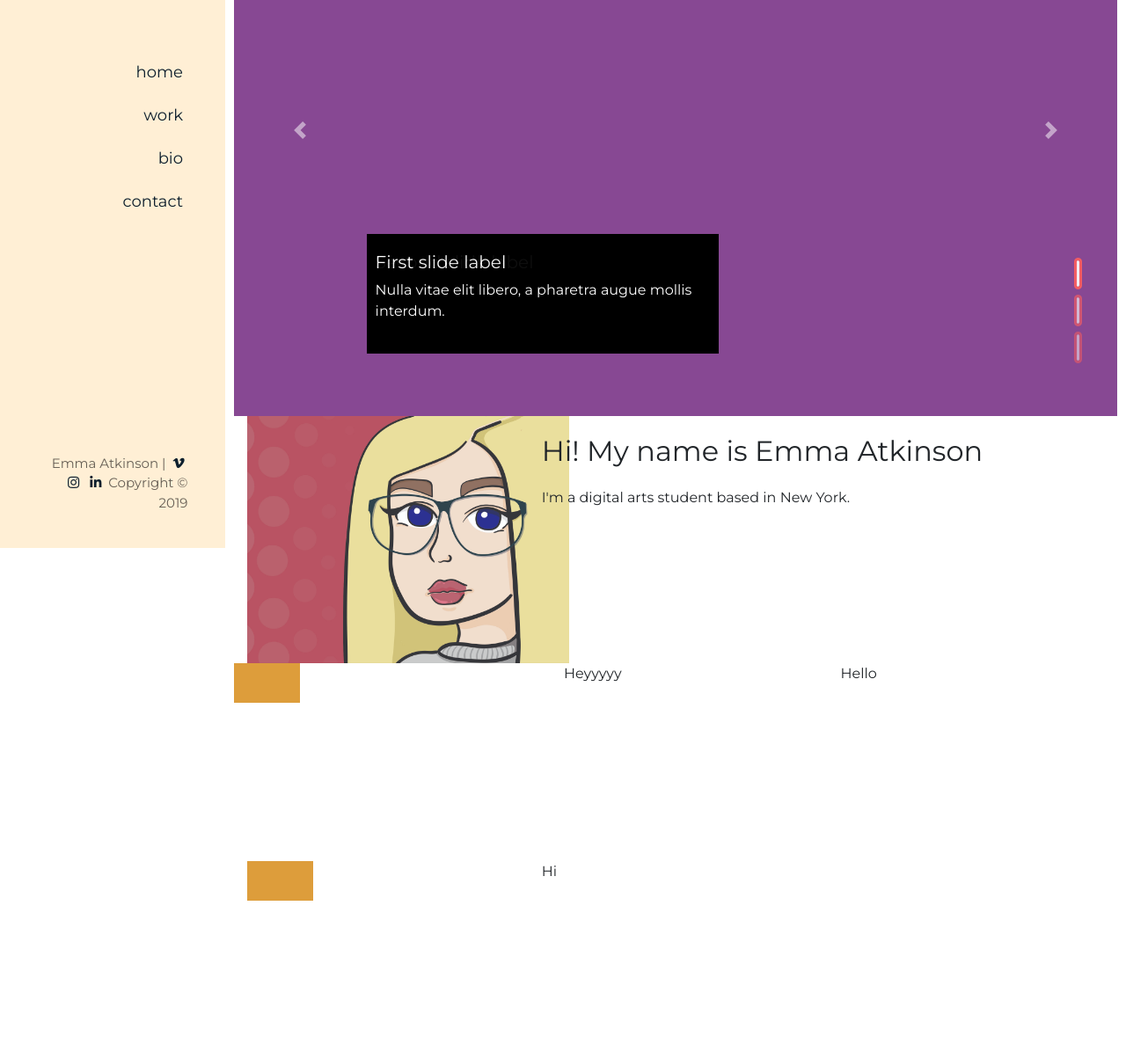
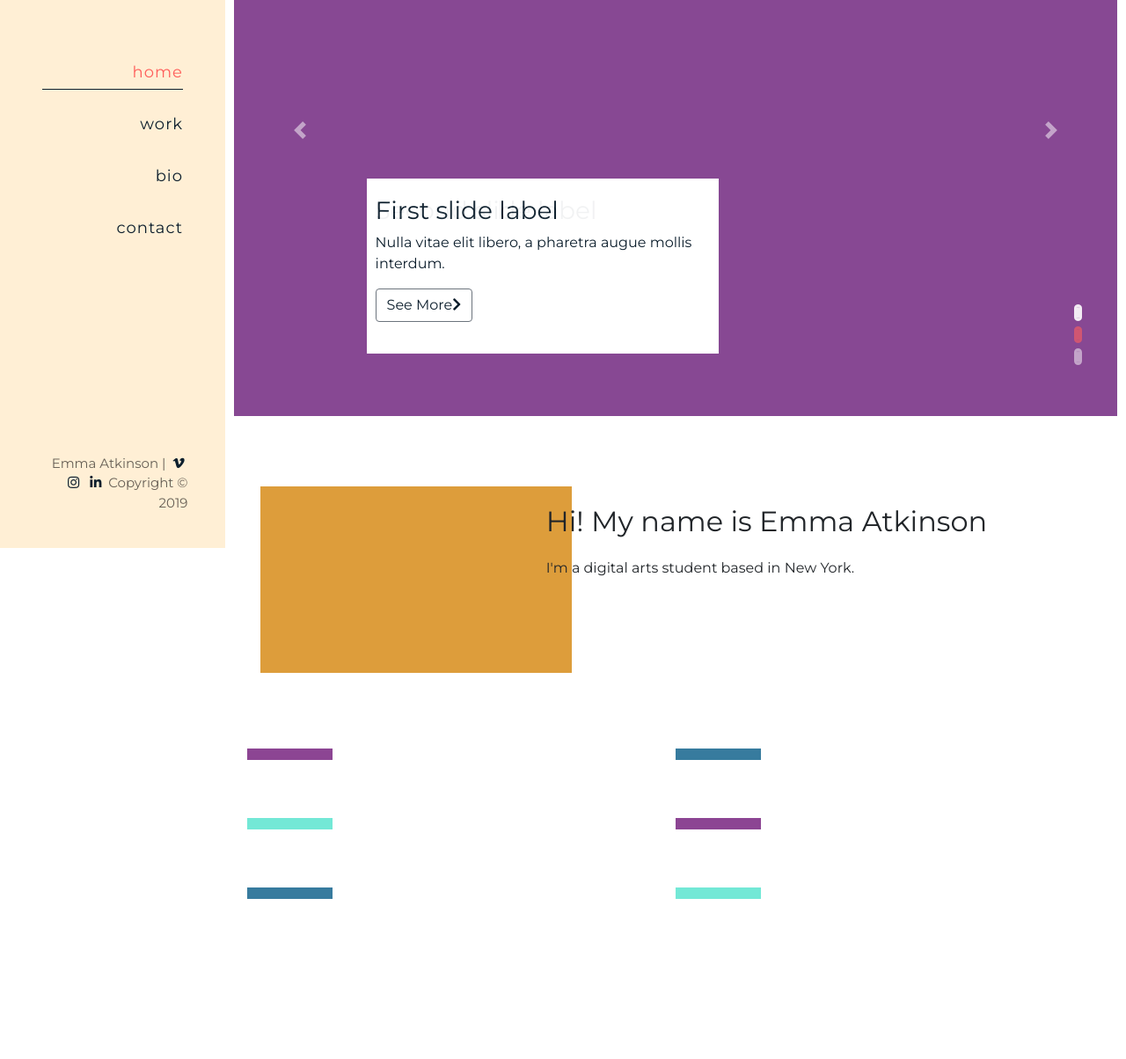
Before and after one commit to emmAtk13/website2, a plain HTML site: page index.html in a window 1280 px wide. Shown: the part 177-1381 px from the top of the page at 88% size. After the commit the page ends 1259 px from the top, so only its background shows below. Drawn offline with nearby package versions, Linux system fonts and the light colour scheme; files whose address does not match are found by name.

Commit message:
starts grid for skill section

```diff
--- a/index.html
+++ b/index.html
@@ -17,13 +17,15 @@
     <!-- Side navigation -->
     <h1 class="logo"><a href="#"><span>Emma</span><span>Atkinson</span></a></h1>
       <nav class="mysidenav">
+        <ul>
         <!--<a class="navbar-brand" href="#">
           <img src="logo.jpg" width="30" height="30" alt="">
         </a>-->
-        <a href="#" class="nav-active">Home</a>
-        <a href="#">Work</a>
-        <a href="#">Bio</a>
-        <a href="#">Contact</a>
+          <li class="nav-active"><a href="#">Home</a></li>
+          <li><a href="#">Work</a></li>
+          <li><a href="#">Bio</a></li>
+          <li><a href="#">Contact</a></li>
+        <ul>
       </nav>
 
       <div class = "icons">
@@ -54,22 +56,25 @@
             <div class="carousel-item active" data-interval="4000">
               <img src="color1.jpg" class="d-block w-100" alt="...">
               <div class="carousel-caption d-none d-md-block">
-                <h5>First slide label</h5>
+                <h3>First slide label</h3>
                 <p>Nulla vitae elit libero, a pharetra augue mollis interdum.</p>
+                <p><a class="btn btn-outline-secondary">See More<i class="fas fa-chevron-right"></i></a></p>
               </div>
             </div>
             <div class="carousel-item" data-interval="4000">
               <img src="color2.jpg" class="d-block w-100" alt="...">
               <div class="carousel-caption d-none d-md-block">
-                <h5>Second slide label</h5>
+                <h3>Second slide label</h3>
                 <p>Nulla vitae elit libero, a pharetra augue mollis interdum.</p>
+                <p><a class="btn btn-outline-secondary">See More<i class="fas fa-chevron-right"></i></a></p>
               </div>
             </div>
             <div class="carousel-item" data-interval="4000">
               <img src="color3.jpg" class="d-block w-100" alt="...">
               <div class="carousel-caption d-none d-md-block">
-                <h5>Third slide label</h5>
+                <h3>Third slide label</h3>
                 <p>Nulla vitae elit libero, a pharetra augue mollis interdum.</p>
+                <p><a class="btn btn-outline-secondary">See More<i class="fas fa-chevron-right"></i></a></p>
               </div>
             </div>
           </div>
@@ -84,28 +89,37 @@
         </div>
         </div>
       </div>
+    </div>
 
+    <div class="container-fluid">
       <div class= "row">
-        <div class = "col-4"> <img src="self-image.jpg" width="120%" alt=""> </div>
+        <div class = "col-4"> <img src="logo.jpg" width="120%" alt=""> </div>
         <div class = "col-8">
           <h1> Hi! My name is Emma Atkinson </h1>
           <p> I'm a digital arts student based in New York. </p>
         </div>
       </div>
+    </div>
 
-      <div class= "row">
-        <div class = "col"> <img src="logo.jpg" height="20%" alt=""> </div>
-        <div class = "col md-auto"> Heyyyyy </div>
-        <div class = "col"> Hello </div>
+    <div class="container-fluid">
+      <div class= "row second">
+        <div class = "col"> <img src="color1.jpg" height="20%" width="20%" alt=""> </div>
+        <div class = "col"> <img src="color2.jpg" height="20%" width="20%" alt=""> </div>
       </div>
+      <div class= "row second">
+        <div class = "col"> <img src="color3.jpg" height="20%" width="20%" alt=""> </div>
+        <div class = "col"> <img src="color1.jpg" height="20%" width="20%" alt=""> </div>
+      </div>
+      <div class= "row second">
+        <div class = "col"> <img src="color2.jpg" height="20%" width="20%" alt=""> </div>
+        <div class = "col"> <img src="color3.jpg" height="20%" width="20%" alt=""> </div>
+      </div>
+    </div>
 
-      <div class= "row">
-        <div class = "col-4"> <img src="logo.jpg" height="20%" alt=""> </div>
-        <div class = "col-8"> Hi </div>
-      </div>
+    <div class="container-fluid">
+  </div>
 
 
-</div>
 
 <!--
     <footer>
--- a/style.css
+++ b/style.css
@@ -20,7 +20,7 @@ body{
   padding: 0;
   text-transform: lowercase;
 }
-.mysidenav a {
+.mysidenav ul li a {
   padding: 6px 0px 16px 16px;
   text-align:right;
   text-decoration: none;
@@ -32,10 +32,48 @@ body{
   -o-transition: 0.3s;
   transition: 0.3s;
 }
-.mysidenav a:hover {
+.mysidenav ul {
+  text-align: right;
+  margin: 0;
+  padding: 0;
+}
+.mysidenav ul li {
+  margin: 0 0 10px 0;
+  padding: 0;
+  list-style: none;
+  font-size: 12px;
+  font-weight: 500;
+  text-transform: lowercase;
+  letter-spacing: 1px;
+}
+.mysidenav ul li a:hover {
   color: #FF5E5B;
   text-decoration: none;
 }
+.mysidenav ul li a:hover::after {
+  visibility: visible;
+}
+.mysidenav ul li a::after {
+  content: "";
+  position: absolute;
+  height: 1px;
+  bottom: 10px;
+  left: 0;
+  right: 0;
+  background-color: #0D1F2D;
+  visibility: hidden;
+}
+.mysidenav ul li.nav-active a {
+  color: #FF5E5B;
+}
+ .mysidenav ul li.nav-active a::after {
+   visibility: visible;
+   -webkit-transform: scaleX(1);
+   -moz-transform: scaleX(1);
+   -ms-transform: scaleX(1);
+   -o-transform: scaleX(1);
+   transform: scaleX(1);
+ }
 
 /*logo for name*/
 .logo{
@@ -117,38 +155,46 @@ body{
   padding: 0;
   margin: 0;
 }
-
 .row{
-  padding: 0;
+  padding: 0 0 5em 0;
+  margin: 0;
+}
+.second{
+  padding: 0 0 1em 0;
   margin: 0;
 }
 
+
 .carousel-caption{
-  background-color: black;
+  background-color: white;
   text-align:left;
   padding-left: 10px;
   width: 400px;
   margin: 10% 100% 5% 0%;
+  color: #0D1F2D;
 }
-
 .carousel-indicators{
     position:absolute;
-    top:70%;
+    top:80%;
     margin:0 auto;
-    height:150px;
+    height:75px;
     right:40px;
     left:auto;
-    width:150px;
+    width:75px;
     -webkit-transform: rotate(90deg);
     -moz-transform: rotate(90deg);
     -ms-transform: rotate(90deg);
     -o-transform: rotate(90deg);
     transform: rotate(90deg);
 }
-
 .carousel-indicators li{
     display:inline-block;
     margin-bottom:5px;
-    border:3px solid #FF5E5B;
+    border:3px solid white;
     border-radius: 100px;
+    background-color: white;
 }
+.carousel-indicators .active{
+  background-color: #FF5E5B;
+  border:3px solid #FF5E5B;
+}
```
